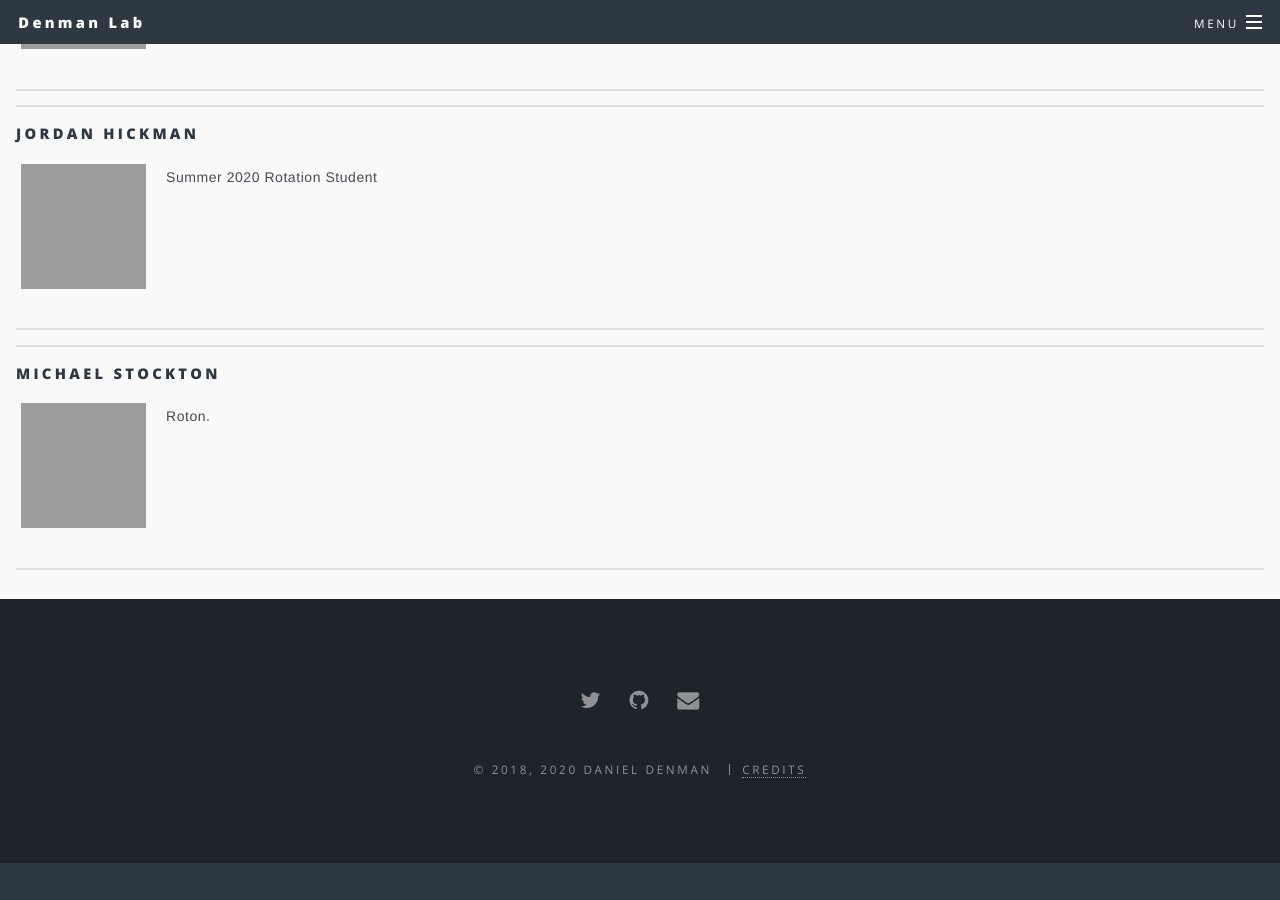
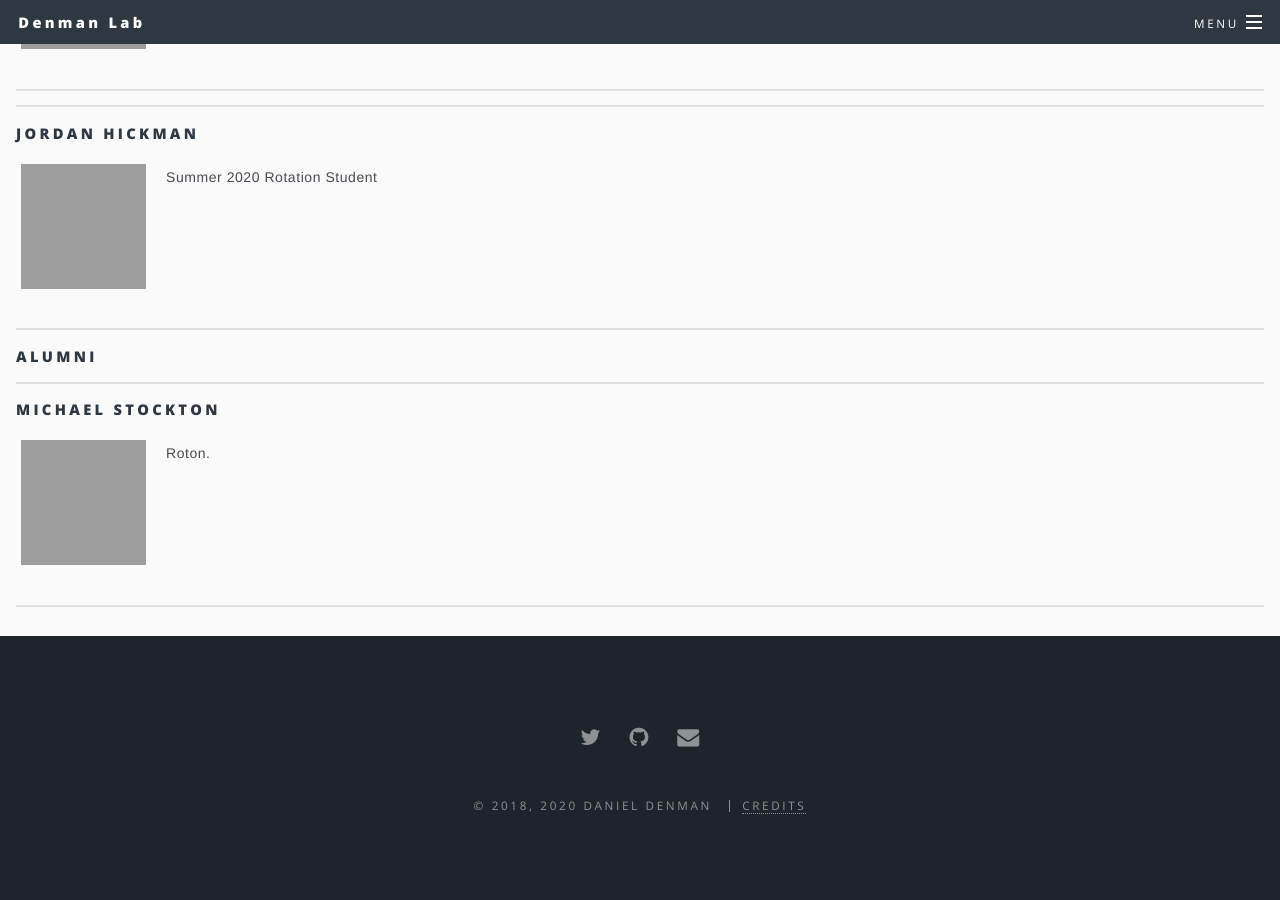
Before and after one commit to denmanlab/denmanlab.github.io, a Jekyll site: the page built from _pages/people.html, in a window 1280 px wide and 900 px high, scrolled down 1114 px. Built offline with Jekyll 4.4.1, drawn with Linux system fonts in a browser that asks for light colours; before the commit the page ends 1977 px from its top, so only the background shows below that; grey boxes are pictures that could not be loaded.

Commit message:
Update people.html

```diff
--- a/_pages/people.html
+++ b/_pages/people.html
@@ -57,6 +57,7 @@ Contact us! We are looking for motivated students and post-docs.
 </div>
 <hr style="margin:1em 0 1em 0;" />
 
+<h4>Alumni</h4>
 
 <hr style="margin:0 0 1em 0;" />
 <h4>Michael Stockton</h4>
```
